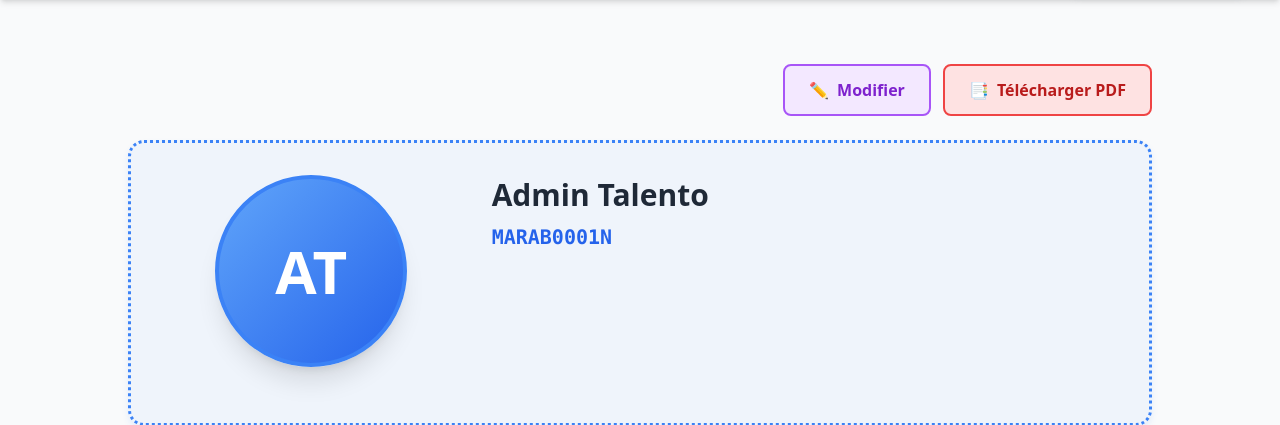
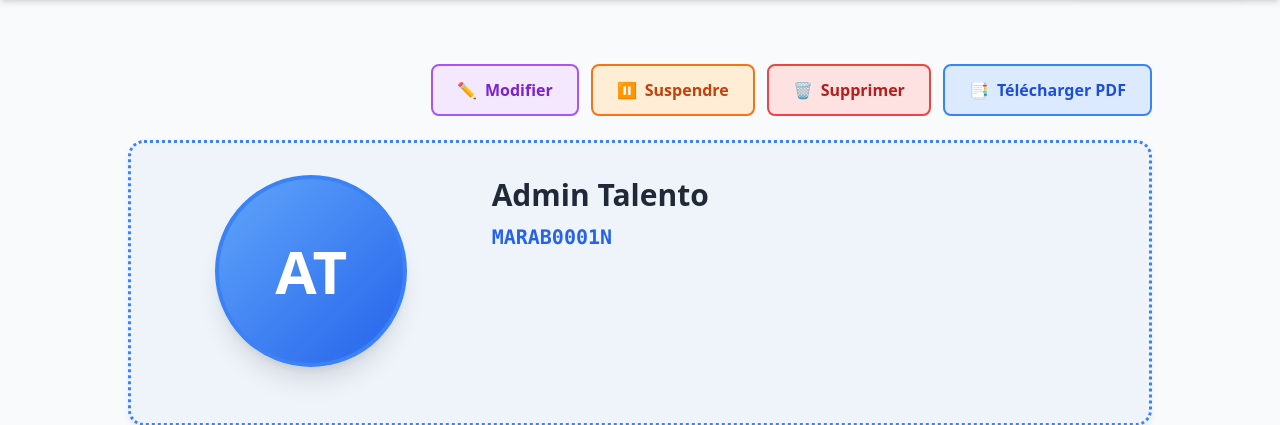
Before and after one commit to moa-digitalagency/Talento, a Flask app: page /profile/view/MARAB0001N in a window 1280 px wide. Shown: the part 64-489 px from the top of the page. Run offline with Flask 3, Linux system fonts and the light colour scheme; a user stored in the database is signed in; some libraries are stand-ins or nearby versions.

Commit message:
Update user profile view to manage account status and delete users
Adds toggle active/suspend and delete user buttons, modifies PDF download button style, and removes "Manage" functionality from the user profile view.

Replit-Commit-Author: Agent
Replit-Commit-Session-Id: 1effd33d-9eba-44bd-af74-7c3bbbb746bc
Replit-Commit-Checkpoint-Type: intermediate_checkpoint
Replit-Commit-Screenshot-Url: https://storage.googleapis.com/screenshot-production-us-central1/9a5b88b8-a3bc-4c01-a1ae-e2857c9433b4/1effd33d-9eba-44bd-af74-7c3bbbb746bc/x8ac1el

```diff
--- a/app/templates/profile/view.html
+++ b/app/templates/profile/view.html
@@ -14,8 +14,20 @@
                 <span>✏️</span>
                 <span>Modifier</span>
             </a>
+            <form method="POST" action="{{ url_for('admin.toggle_active', user_id=user.id) }}" class="inline">
+                <button type="submit" class="px-6 py-3 {% if user.account_active %}bg-orange-100 text-orange-700 border-orange-500{% else %}bg-green-100 text-green-700 border-green-500{% endif %} font-bold rounded-lg border-2 hover:{% if user.account_active %}bg-orange-200{% else %}bg-green-200{% endif %} transition-all flex items-center gap-2">
+                    <span>{% if user.account_active %}⏸️{% else %}▶️{% endif %}</span>
+                    <span>{% if user.account_active %}Suspendre{% else %}Activer{% endif %}</span>
+                </button>
+            </form>
+            <form method="POST" action="{{ url_for('admin.delete_user', user_id=user.id) }}" onsubmit="return confirm('Êtes-vous sûr de vouloir supprimer ce profil ? Cette action est irréversible.');" class="inline">
+                <button type="submit" class="px-6 py-3 bg-red-100 text-red-700 font-bold rounded-lg border-2 border-red-500 hover:bg-red-200 transition-all flex items-center gap-2">
+                    <span>🗑️</span>
+                    <span>Supprimer</span>
+                </button>
+            </form>
             <a href="{{ url_for('admin.export_pdf_individual', user_id=user.id) }}"
-               class="px-6 py-3 bg-red-100 text-red-700 font-bold rounded-lg border-2 border-red-500 hover:bg-red-200 transition-all flex items-center gap-2">
+               class="px-6 py-3 bg-blue-100 text-blue-700 font-bold rounded-lg border-2 border-blue-500 hover:bg-blue-200 transition-all flex items-center gap-2">
                 <span>📑</span>
                 <span>Télécharger PDF</span>
             </a>
```
